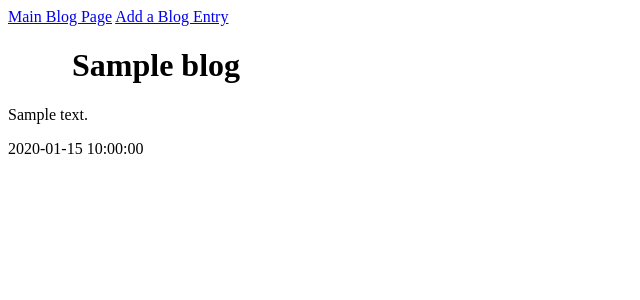
After one commit to EricRogers17/blogz, a Flask app: template templates/one_blog.html in a window 1280 px wide. The commit adds this page. Shown: the top 300 px of the page, without its empty margins (0-640 px from the left). Run offline with Flask 2, Linux system fonts and the light colour scheme; the template is opened without the code that fills it: most values are stand-ins (such as "Sample title", 1, 10 or a date in 2020); data that the repository does not hold is empty.

Commit message:
Finished use-case1 and use-case2

```diff
--- a/main.py
+++ b/main.py
@@ -1,5 +1,6 @@
 from flask import Flask, redirect, request, render_template, session, flash
 from flask_sqlalchemy import SQLAlchemy
+from datetime import datetime
 
 app = Flask(__name__)
 app.config['DEBUG'] = True
@@ -14,15 +15,28 @@ class Blog(db.Model):
     id = db.Column(db.Integer, primary_key=True)
     title = db.Column(db.String(120))
     body = db.Column(db.String(120))
+    publish_date = db.Column(db.DateTime)
 
     def __init__(self, title, body):
         self.title = title
         self.body = body
+        self.publish_date = datetime.utcnow()
 
 
 @app.route('/blog')
-def index():
-    blogs = Blog.query.all()
+def display_blogs():
+    blog_id = request.args.get('id')
+
+    if (blog_id):
+        blog = Blog.query.get(blog_id)
+        return render_template('one_blog.html', page_title="Blog Entry", blog=blog)
+
+    sort_type = request.args.get('sort')
+    if sort_type == "newest":
+        blogs = Blog.query.order_by(Blog.created.desc()).all()
+    else:
+        blogs = Blog.query.all()
+
     return render_template('index.html', blogs=blogs)
 
 
@@ -49,18 +63,11 @@ def add_post():
         new_blog = Blog(title, body)
         db.session.add(new_blog)
         db.session.commit()
-        return redirect('/blog')
+        url = "/blog?id=" + str(new_blog.id)
+        return redirect(url)
     else:
         return render_template('newpost.html', title_error=title_error, body_error=body_error)
 
 
-#@app.route('/blog/<int:id>', methods=['GET'])
-# def show_blog():
-    #blog_id = request.args.get('id').first()
-    #oneBlog = Blog.query.filter_by(id=blog_id)
-
-    # return render_template('oneblog.html', oneBlog=oneBlog)
-
-
 if __name__ == '__main__':
     app.run()
--- a/templates/base.html
+++ b/templates/base.html
@@ -15,10 +15,13 @@
 		</style>
 	</head>
 <body>
-	<a href="/blog">Main Blog Page</a>
-	<a href="/newpost">Add a Blog Entry</a>
+	<nav>
+		<a href="/blog">Main Blog Page</a>
+		<a href="/newpost">Add a Blog Entry</a>
+	</nav>
+
 	{% block content %}
-
+	<h1>{{ page_title }}</h1>
 	{% endblock %}
 </body>
 </html>
--- a/templates/index.html
+++ b/templates/index.html
@@ -4,8 +4,9 @@
 	<h1> Build a Blog </h1>
 
 		{% for blog in blogs %}
-			<a href="./blog?id={{blog.id}}">{{blog.title}}</a>
-			<p>{{blog.body}}</p>
+			<a href="/blog?id={{ blog.id }}">{{ blog.title }}</a>
+			<p>{{ blog.body }}</p>
+			<p>{{ blog.publish_date }}</p>
 			<hr>
 		{% endfor %}
 
--- /dev/null
+++ b/templates/one_blog.html
@@ -0,0 +1,9 @@
+{% extends "base.html" %}
+
+{% block content %}
+
+	<h1>{{ blog.title }}</h1>
+	<p>{{ blog.body }}</p>
+	<p>{{ blog.publish_date }}</p>
+
+{% endblock %}
```
Also changed, not shown: templates/newpost.html (+5 -4 lines), templates/oneblog.html (deleted, +0 -11 lines).
